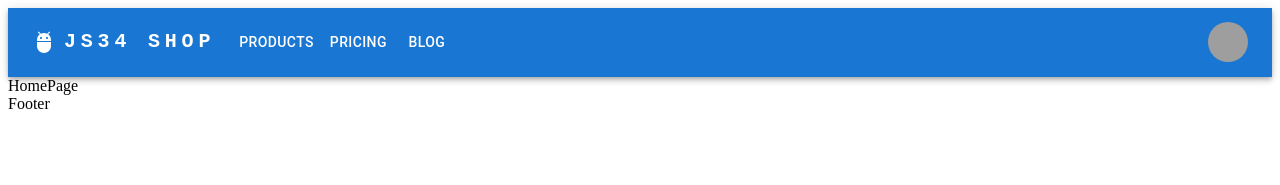
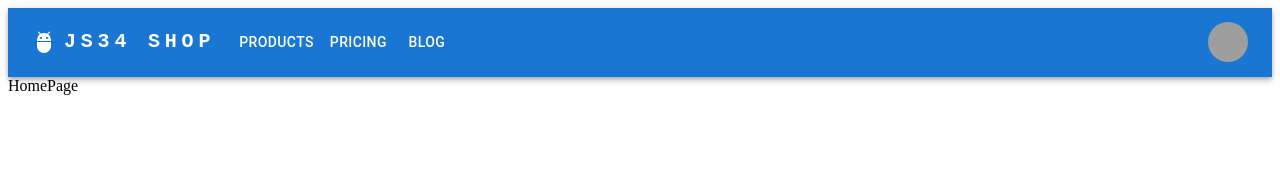
Before and after one commit to Alex-prog814/project_with_mentor-js34, a React (Create React App) app: page / in a window 1280 px wide. Shown: the top 185 px of the page. Built offline with nearby package versions, Linux system fonts and the light colour scheme; grey boxes are pictures that could not be loaded.

Commit message:
add footer structure

```diff
--- a/src/components/Footer.jsx
+++ b/src/components/Footer.jsx
@@ -1,9 +1,13 @@
-import React from 'react'
+import React from "react";
 
 const Footer = () => {
-  return (
-    <div>Footer</div>
-  )
-}
+    return (
+        <footer>
+            <div className="contactUs__footer"></div>
+            <div className="middle__footer"></div>
+            <div className="utility__footer"></div>
+        </footer>
+    );
+};
 
-export default Footer
+export default Footer;
```
